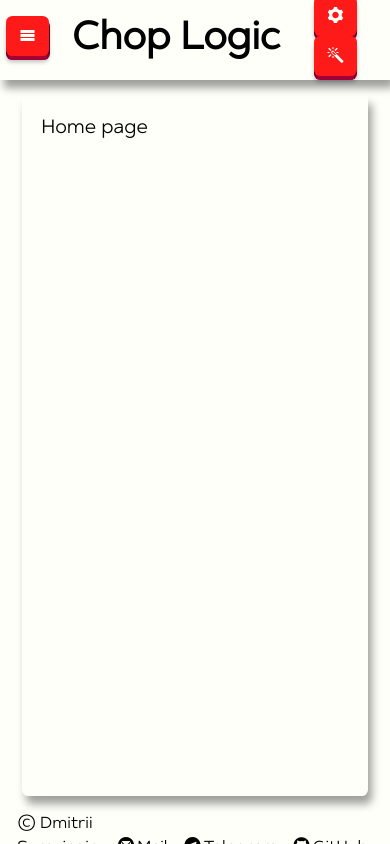
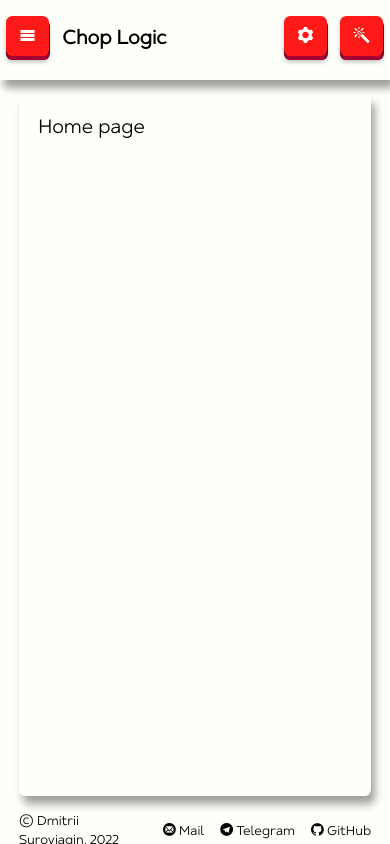
Before and after one commit to SavouryGin/chop_logic, a React app: page / in a window 390 px wide. Built offline with nearby package versions, Linux system fonts and the light colour scheme.

Commit message:
ts-36: add styles for the mobile screen

```diff
--- a/src/components/footer/styles.scss
+++ b/src/components/footer/styles.scss
@@ -36,5 +36,12 @@
   // Tablet screen styles
   @media (max-width: $max-table-width) {
     grid-template-columns: 0.2fr 5fr 5fr 0.2fr;
+    font-size: $tiny-font-size;
+  }
+
+  // Mobile screen styles
+  @media (max-width: $max-mobile-width) {
+    grid-template-columns: 0.1fr 5fr 5fr 0.1fr;
+    font-size: $tiny-font-size;
   }
 }
--- a/src/components/header/styles.scss
+++ b/src/components/header/styles.scss
@@ -49,9 +49,20 @@
     }
 
     &__right-panel {
+      justify-self: end;
       #button_id_5 {
         display: none;
       }
     }
   }
+
+  // Mobile screen styles
+  @media (max-width: $max-mobile-width) {
+    grid-gap: $default-margin;
+    grid-template-columns: 1fr 5fr 6fr;
+
+    &__heading {
+      font-size: $base-font-size;
+    }
+  }
 }
--- a/src/components/layout/styles.scss
+++ b/src/components/layout/styles.scss
@@ -102,4 +102,9 @@
   @media (max-width: $max-table-width) {
     grid-template-columns: 0.2fr 11.6fr 0.2fr;
   }
+
+  // Mobile screen styles
+  @media (max-width: $max-mobile-width) {
+    grid-template-columns: 0.1fr 11.8fr 0.1fr;
+  }
 }
--- a/src/styles/sizes.scss
+++ b/src/styles/sizes.scss
@@ -19,6 +19,6 @@ $small-font-size: 1rem;
 $tiny-font-size: 0.8rem;
 
 // Screen breakpoints
-$max-mobile-width: 480px;
+$max-mobile-width: 500px;
 $max-table-width: 768px;
 $max-small-screen-width: 1208px;
```
